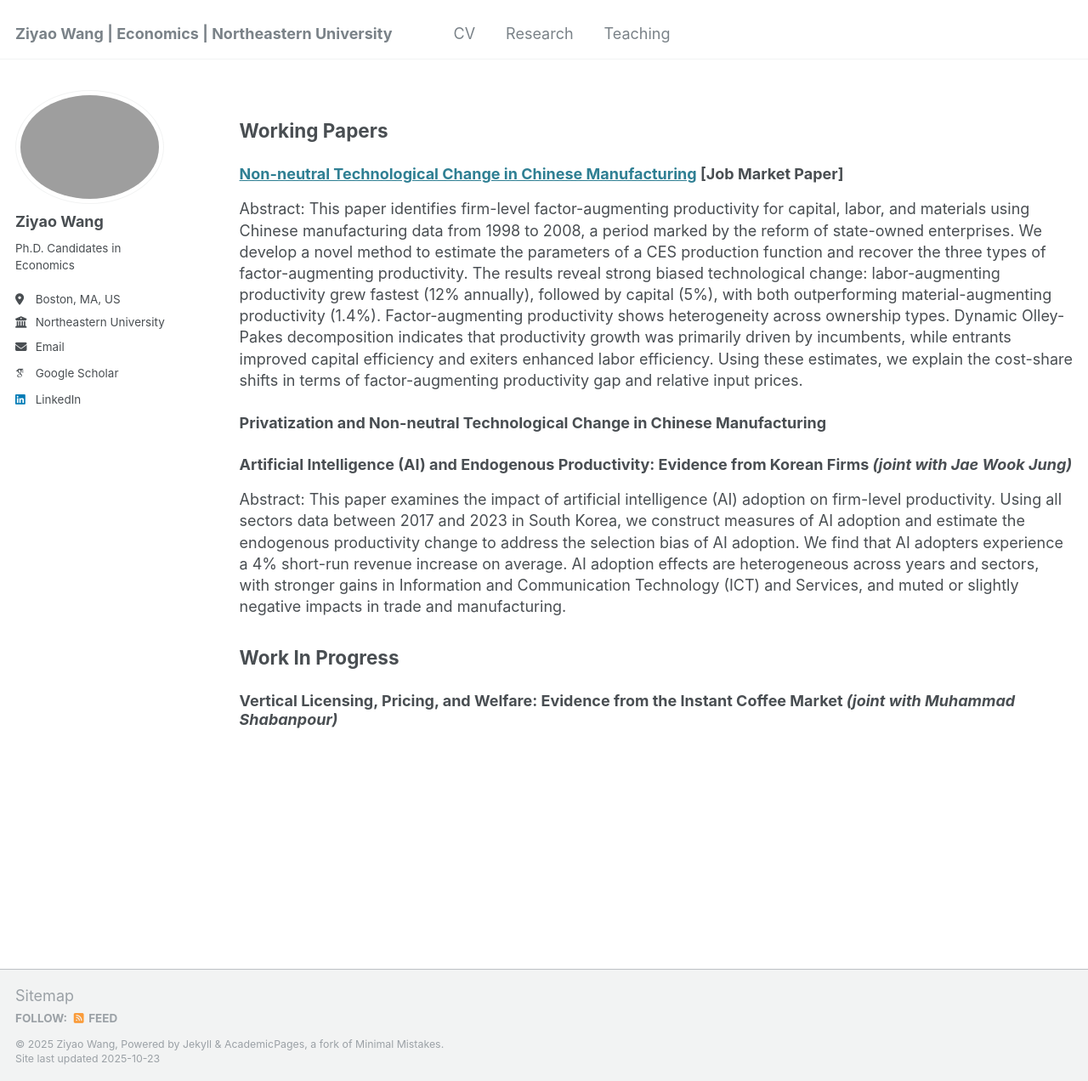
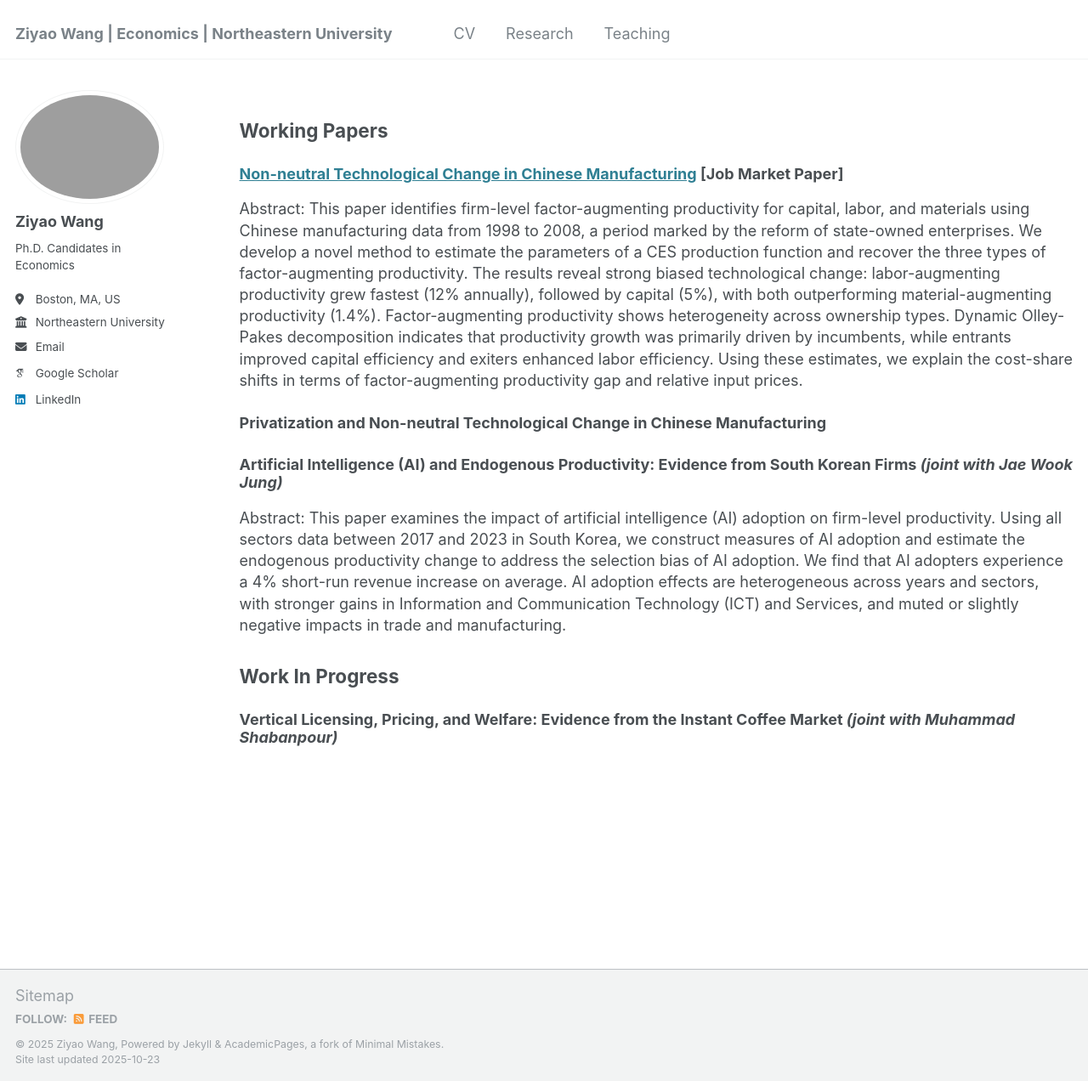
Before and after one commit to ziyaowangecon/ziyaowangecon.github.io, a Jekyll site: the page built from _pages/research.md, in a window 1280 px wide and 1272 px high. Shown: the whole window at 85% size. Built offline with Jekyll 4.4.1, drawn with Linux system fonts in a browser that asks for light colours; some web fonts are replaced.

Commit message:
Update research.md

```diff
--- a/_pages/research.md
+++ b/_pages/research.md
@@ -69,7 +69,7 @@ Abstract: This paper identifies firm-level factor-augmenting productivity for ca
 
 ### Privatization and Non-neutral Technological Change in Chinese Manufacturing
 
-### Artificial Intelligence (AI) and Endogenous Productivity: Evidence from Korean Firms *(joint with Jae Wook Jung)*
+### Artificial Intelligence (AI) and Endogenous Productivity: Evidence from South Korean Firms *(joint with Jae Wook Jung)*
 
 Abstract: This paper examines the impact of artificial intelligence (AI) adoption on firm-level productivity. Using all sectors data between 2017 and 2023 in South Korea, we construct measures of AI adoption and estimate the endogenous productivity change to address the selection bias of AI adoption. We find that AI adopters experience a 4% short-run revenue increase on average. AI adoption effects are heterogeneous across years and sectors, with stronger gains in Information and Communication Technology (ICT) and Services, and muted or slightly negative impacts in trade and manufacturing.
 
```
